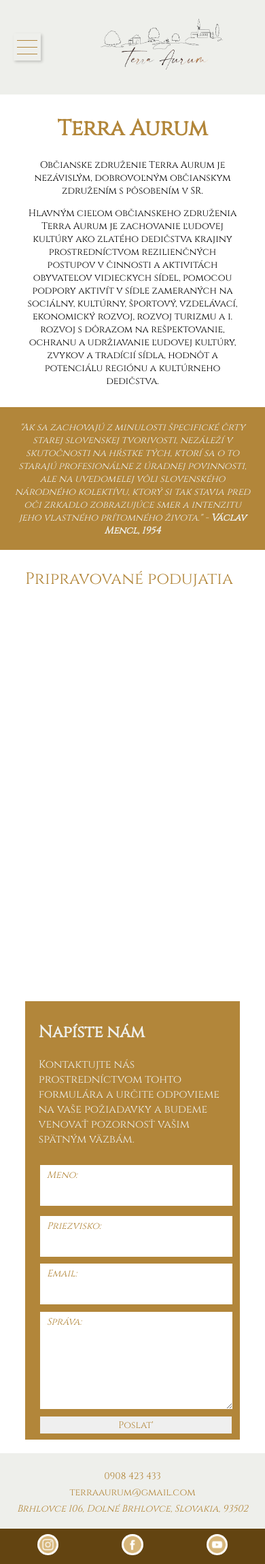
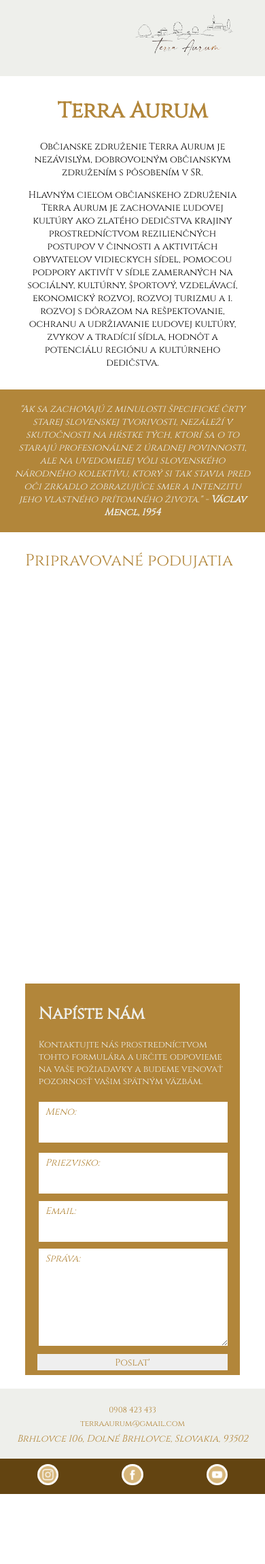
Before and after one commit to CodeSproutOrg/terra_aurum, a Django app: page / in a window 390 px wide. Shown: the whole page at 68% size. After the commit the page ends 2198 px from the top, so only its background shows below. Run offline with Django 4.2, Linux system fonts and the light colour scheme; data comes from the database, SQL or seed files in the repository.

Commit message:
Work on mobile version
1. Work mobile page style
2. Small fixes

```diff
--- a/static/css/events.css
+++ b/static/css/events.css
@@ -6,8 +6,21 @@
     grid-gap: 20px;
 }
 
-.event {padding: 5%;}
-.event p {font-size: smaller;}
+.event {
+    padding: 5%;}
+     p {font-size: smaller;}
+}
 
+@media screen and (max-width: 426px) {
+    #content-inside > div:nth-child(2) {
+        padding: 2% 5%;
+    }
 
-/* Event page css */
+    .events-content {
+        grid-template-columns: repeat(auto-fill, minmax(100%, 1fr));
+        grid-gap: 0;
+    }
+
+    .event {padding: 0%;}
+
+}
--- a/static/css/index.css
+++ b/static/css/index.css
@@ -7,22 +7,25 @@
     background-size: 70% 100%;
     background-position: top right;
     min-height: 430px;
-}
-#terra-aurum div {
+
+    & div {
         padding: 2% 10%;
         width: 30%;
     }
-#terra-aurum p {font-size: 14px;}
+
+    & p {font-size: 14px;}
+}
 
 #quote-section {
     margin-top: 5%;
     padding: 5%;
-}
-#quote-section p {
+
+    & p {
         margin: 0;
         font-style: italic;
         font-size: 20px;
         text-align: -webkit-center;
+    }
 }
 
 /* Events block */
@@ -31,8 +34,13 @@
     min-height: 500px;
     display: flex;
     flex-direction: column;
+
+     & h2 {
+        font-weight: 400;
+        margin-bottom: 0;
     }
-.main-events-block h2 {font-weight: 400;}
+}
+
 #main-events {
     display: flex;
     flex: 1;
@@ -58,34 +66,45 @@
     display: flex;
     flex-direction: column;
     justify-content: space-between;
-}
-.event-content a {
+
+    & a {
         width: 33%;
         text-align: center;
         font-style: italic;
         padding: 1% 2%;
         margin: 1%;
     }
-.event-content p {
-    padding: 1%;
+
+    & p {
         margin-top: 5px;
+    }
 }
 
 /* Contact form */
 .contact-form {
     margin: 0 5%;
     padding: 2% 4%;
-}
-.contact-form-title {
-    padding: 1% 2%;
-}
-.contact-form form {
+
+    & form {
         height: 400px;
         padding: 1%;
         display: flex;
         flex-direction: column;
         justify-content: space-between;
     }
+    & form div input {
+        padding-top: 15px;
+        height: 50px;
+    }
+    & form div textarea {
+        padding-top: 30px;
+    }
+}
+
+.contact-form-title {
+    padding: 1% 2%;
+}
+
 .contact-form form > div {
     padding: 5px;
     width: 98%;
@@ -104,21 +123,16 @@
     padding-bottom: 5px;
     padding-left: 10px;
 }
-.contact-form form div input {
-    padding-top: 15px;
-    height: 50px;
-}
-.contact-form form div textarea {
-    padding-top: 30px;
-}
+
 
 /* Full name inputs */
 .form-full-name {
     display: flex;
     flex-direction: row;
+
+    & div {width: 50%;}
+    & div:first-child {padding-right: 20px;}
 }
-.form-full-name div {width: 50%;}
-.form-full-name div:first-child {padding-right: 20px;}
 
 /* Form Button */
 .contact-form form button {
@@ -126,7 +140,6 @@
     margin-left: 5px;
     width: 200px;
 }
-
 
 /* Media */
 @media screen and (max-width: 800px) {
@@ -181,8 +194,20 @@
     .form-full-name div {
         width: 100%;
     }
+
+    .contact-form form {
+        padding: 0;
+        align-items: center;
+    }
     .contact-form form > div {
         width: 96%;
+    }
+    .contact-form form div > input, textarea {
+        padding-left: 0;
+    }
+    .contact-form form button {
+        width: 97%;
+        margin-left: 0;
     }
 }
 /*
--- a/static/css/main.css
+++ b/static/css/main.css
@@ -2,7 +2,10 @@ body {
     margin: 0;
     font-family: "Cinzel", sans-serif;
 }
-a {text-decoration: none;}
+a {
+    text-decoration: none;
+    color: #B2863A;
+}
 button {
     font-family: "Cinzel", sans-serif;
     border: NONE;
@@ -23,16 +26,26 @@ header {
     display: flex;
     align-items: center;
     justify-content: space-around;
+
+    & a {
+        margin: 0 2%;
     }
-header a {margin: 0 2%;}
-header input {
+    & input {
         border: 0;
         margin-left: 4%;
         padding: 1%;
     }
-header input::placeholder {color: #EEEFEB;}
-#nav-logo {width: 250px;}
-#nav-logo img {width: 100%;}
+    & input::placeholder {
+        color: #EEEFEB;
+    }
+}
+
+#nav-logo {
+    width: 250px;
+
+    & img {width: 100%;}
+}
+
 #nav-bar {
     width: 70%;
     display: flex;
@@ -48,20 +61,22 @@ header input::placeholder {color: #EEEFEB;}
     border: 0;
     z-index: 2;
     box-shadow: 2px 2px 4px rgba(0, 0, 0, 0.2)
-}
-#menu-button span {
+
+    & span {
     position: absolute;
     width: 30px;
     height: 1px;
     left: 5px;
 }
-#menu-button span:nth-child(1) {
+
+    & span:nth-child(1) {
         transform: translateY(10px);
     }
-#menu-button span:nth-child(2) {
+
+    & span:nth-child(2) {
         transform: translateY(-10px);
     }
-
+}
 
 #content {
     display: flex;
@@ -70,7 +85,7 @@ header input::placeholder {color: #EEEFEB;}
     position: relative;
 }
 #content-inside {padding: 0 5%;}
-#page-description {padding: 5%;}
+#page-description {padding: 5% 5% 2% 5%;}
 #page-description article {font-size: xx-large;}
 
 footer {
@@ -87,8 +102,9 @@ footer div {}
     display: flex;
     justify-content: space-around;
     padding: 2%;
+
+    & img {width: 25%; border-radius: 50%;}
 }
-#social-media div a img {width: 25%; border-radius: 50%;}
 
 #communication {
     width: 50%;
@@ -100,6 +116,7 @@ footer div {}
 @media screen and (max-width: 800px) {
     #menu-button {
         display: block;
+        margin: 0 30px;
     }
     #nav-bar {
         position: absolute;
@@ -136,6 +153,10 @@ footer div {}
         width: 100%;
         margin-left: 10px;
     }
+    #nav-logo {
+        width: 200px;
+        margin: 0;
+    }
 
     footer {flex-direction: column-reverse;}
     #communication {
--- a/templates/pages/documents.html
+++ b/templates/pages/documents.html
@@ -14,7 +14,7 @@
         </div>
     </div>
     <div>
-        <h3>Dokumenty na Dispozícii:</h3>
+        <h3 class="color">Dokumenty na Dispozícii:</h3>
         <ul>
             <li><a href="/dokumenty/statut.pdf">Štatút Združenia</a></li>
             <p>
--- a/templates/pages/events/events.html
+++ b/templates/pages/events/events.html
@@ -31,7 +31,7 @@
                 <div class="event">
                     <div class="event-header">
                         <a href="{% url 'event' event.slug %}">
-                            <h3 class="color">{{ event.title }}</h3>
+                            <h4 class="color">{{ event.title }}</h4>
                         </a>
                         <p>{{ event.time }}</p>
                     </div>
@@ -50,7 +50,7 @@
                 <div class="event">
                     <div class="event-header">
                         <a href="{% url 'event' event.slug %}">
-                            <h3 class="color">{{ event.title }}</h3>
+                            <h4 class="color">{{ event.title }}</h4>
                         </a>
                         <p>{{ event.time }}</p>
                     </div>
```
Lines whose indentation alone changed are shown as unchanged.
